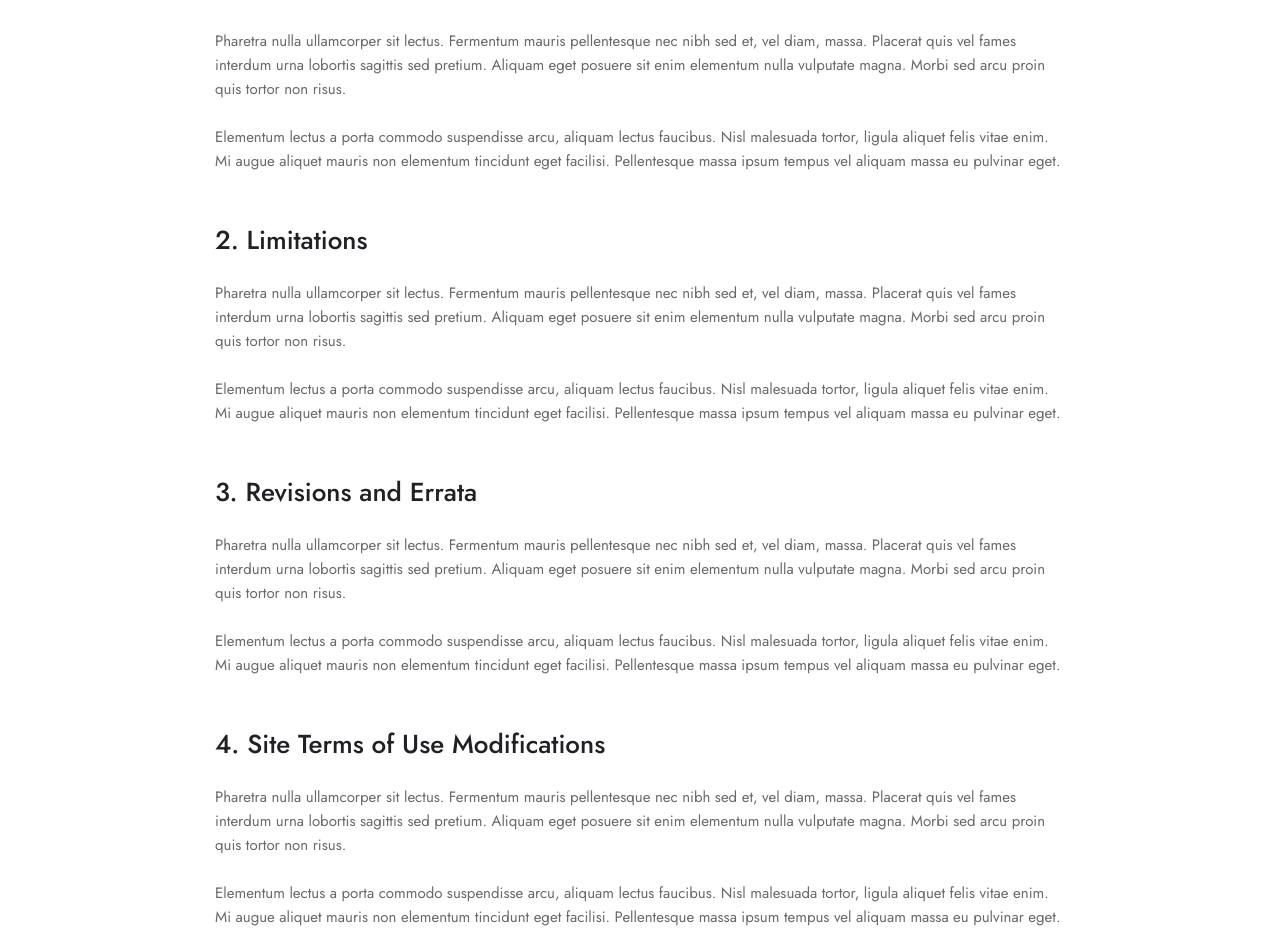
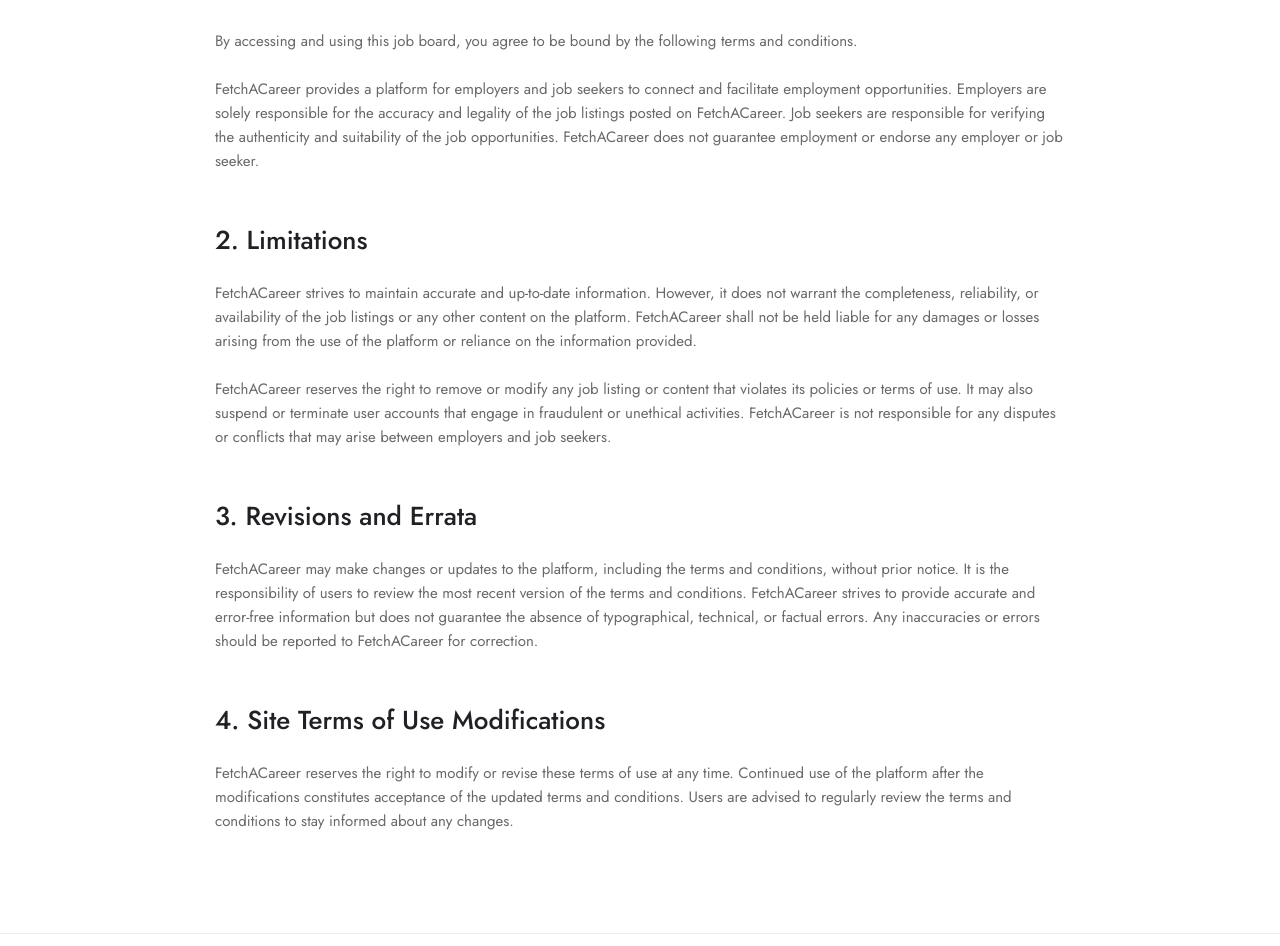
Before and after one commit to Steven-McCombe/construction-recruitment, a Next.js app: page /terms in a window 1280 px wide. Shown: the part 326-1272 px from the top of the page. Built offline with nearby package versions, Linux system fonts and the light colour scheme.

Commit message:
working on menu items

```diff
--- a/components/common/Seo.jsx
+++ b/components/common/Seo.jsx
@@ -4,16 +4,17 @@
   <>
 <Head>
   <title>
-        {pageTitle && `${pageTitle} || Construction Recruitment`}
+    {pageTitle && `${pageTitle}` || `The Job Board`}
   </title>
   <meta
     name="viewport"
     content="width=device-width, initial-scale=1, shrink-to-fit=no"
   />
   <meta charset="UTF-8" />
-      <meta name="description" content="Find skilled construction professionals and rewarding job opportunities in the construction industry. Our construction recruitment website connects employers with talented candidates for various roles such as project managers, architects, engineers, contractors, and tradespeople. Explore candidate profiles, post job listings, and build your dream construction team today." />
-      <meta name="keywords" content="construction recruitment, construction professionals, job opportunities, construction industry, employers, candidates, project managers, architects, engineers, contractors, tradespeople, candidate profiles, job listings, construction team" />
+  <meta name="description" content="Find skilled professionals and rewarding job opportunities in various industries. Our job board connects employers with talented candidates for different roles such as project managers, architects, engineers, developers, designers, marketers, and more. Explore candidate profiles, post job listings, and build your dream team today." />
+  <meta name="keywords" content="job board, job opportunities, employers, candidates, professionals, project managers, architects, engineers, developers, designers, marketers, candidate profiles, job listings, dream team" />
 </Head>
+
   </>
 );
 
--- a/components/header/HeaderNavContent.jsx
+++ b/components/header/HeaderNavContent.jsx
@@ -28,33 +28,9 @@
               isActiveParent(homeItems, router.asPath) ? "current" : ""
             } dropdown`}
           >
-            <span>Home</span>
-            <div className="mega-menu">
-              <div className="mega-menu-bar row pt-0">
-                {homeItems.map((item) => (
-                  <div
-                    className="column col-lg-3 col-md-3 col-sm-12"
-                    key={item.id}
-                  >
-                    <ul>
-                      {item.items.map((menu, i) => (
-                        <li
-                          className={
-                            isActiveLink(menu.routePath, router.asPath)
-                              ? "current"
-                              : ""
-                          }
-                          key={i}
-                        >
-                          <Link href={menu.routePath}>{menu.name}</Link>
-                        </li>
-                      ))}
-                    </ul>
-                  </div>
-                ))}
-              </div>
-            </div>
-          </li>
+            <Link href="/">Home</Link>
+
+            </li>
           {/* End homepage menu items */}
 
           <li
--- a/components/pages-menu/contact/ContactForm.jsx
+++ b/components/pages-menu/contact/ContactForm.jsx
@@ -60,7 +60,7 @@
             id="submit"
             name="submit-form"
           >
-            Send Massage
+            Send Message
           </button>
         </div>
         {/* End .col */}
--- a/components/pages-menu/terms/TermsText.jsx
+++ b/components/pages-menu/terms/TermsText.jsx
@@ -4,68 +4,34 @@
       <div className="text-box">
         <h3>1. Terms</h3>
         <p>
-          Pharetra nulla ullamcorper sit lectus. Fermentum mauris pellentesque
-          nec nibh sed et, vel diam, massa. Placerat quis vel fames interdum
-          urna lobortis sagittis sed pretium. Aliquam eget posuere sit enim
-          elementum nulla vulputate magna. Morbi sed arcu proin quis tortor non
-          risus.{" "}
+          By accessing and using this job board, you agree to be bound by the following terms and conditions.
         </p>
         <p>
-          Elementum lectus a porta commodo suspendisse arcu, aliquam lectus
-          faucibus. Nisl malesuada tortor, ligula aliquet felis vitae enim. Mi
-          augue aliquet mauris non elementum tincidunt eget facilisi.
-          Pellentesque massa ipsum tempus vel aliquam massa eu pulvinar eget.{" "}
+          FetchACareer provides a platform for employers and job seekers to connect and facilitate employment opportunities. Employers are solely responsible for the accuracy and legality of the job listings posted on FetchACareer. Job seekers are responsible for verifying the authenticity and suitability of the job opportunities. FetchACareer does not guarantee employment or endorse any employer or job seeker.
         </p>
       </div>
 
       <div className="text-box">
         <h3>2. Limitations</h3>
         <p>
-          Pharetra nulla ullamcorper sit lectus. Fermentum mauris pellentesque
-          nec nibh sed et, vel diam, massa. Placerat quis vel fames interdum
-          urna lobortis sagittis sed pretium. Aliquam eget posuere sit enim
-          elementum nulla vulputate magna. Morbi sed arcu proin quis tortor non
-          risus.{" "}
+          FetchACareer strives to maintain accurate and up-to-date information. However, it does not warrant the completeness, reliability, or availability of the job listings or any other content on the platform. FetchACareer shall not be held liable for any damages or losses arising from the use of the platform or reliance on the information provided.
         </p>
         <p>
-          Elementum lectus a porta commodo suspendisse arcu, aliquam lectus
-          faucibus. Nisl malesuada tortor, ligula aliquet felis vitae enim. Mi
-          augue aliquet mauris non elementum tincidunt eget facilisi.
-          Pellentesque massa ipsum tempus vel aliquam massa eu pulvinar eget.{" "}
+          FetchACareer reserves the right to remove or modify any job listing or content that violates its policies or terms of use. It may also suspend or terminate user accounts that engage in fraudulent or unethical activities. FetchACareer is not responsible for any disputes or conflicts that may arise between employers and job seekers.
         </p>
       </div>
 
       <div className="text-box">
         <h3>3. Revisions and Errata</h3>
         <p>
-          Pharetra nulla ullamcorper sit lectus. Fermentum mauris pellentesque
-          nec nibh sed et, vel diam, massa. Placerat quis vel fames interdum
-          urna lobortis sagittis sed pretium. Aliquam eget posuere sit enim
-          elementum nulla vulputate magna. Morbi sed arcu proin quis tortor non
-          risus.{" "}
-        </p>
-        <p>
-          Elementum lectus a porta commodo suspendisse arcu, aliquam lectus
-          faucibus. Nisl malesuada tortor, ligula aliquet felis vitae enim. Mi
-          augue aliquet mauris non elementum tincidunt eget facilisi.
-          Pellentesque massa ipsum tempus vel aliquam massa eu pulvinar eget.{" "}
+          FetchACareer may make changes or updates to the platform, including the terms and conditions, without prior notice. It is the responsibility of users to review the most recent version of the terms and conditions. FetchACareer strives to provide accurate and error-free information but does not guarantee the absence of typographical, technical, or factual errors. Any inaccuracies or errors should be reported to FetchACareer for correction.
         </p>
       </div>
 
       <div className="text-box">
         <h3>4. Site Terms of Use Modifications</h3>
         <p>
-          Pharetra nulla ullamcorper sit lectus. Fermentum mauris pellentesque
-          nec nibh sed et, vel diam, massa. Placerat quis vel fames interdum
-          urna lobortis sagittis sed pretium. Aliquam eget posuere sit enim
-          elementum nulla vulputate magna. Morbi sed arcu proin quis tortor non
-          risus.{" "}
-        </p>
-        <p>
-          Elementum lectus a porta commodo suspendisse arcu, aliquam lectus
-          faucibus. Nisl malesuada tortor, ligula aliquet felis vitae enim. Mi
-          augue aliquet mauris non elementum tincidunt eget facilisi.
-          Pellentesque massa ipsum tempus vel aliquam massa eu pulvinar eget.{" "}
+          FetchACareer reserves the right to modify or revise these terms of use at any time. Continued use of the platform after the modifications constitutes acceptance of the updated terms and conditions. Users are advised to regularly review the terms and conditions to stay informed about any changes.
         </p>
       </div>
     </>
--- a/data/mainMenuData.js
+++ b/data/mainMenuData.js
@@ -3,89 +3,11 @@
         id: 1,
         items: [
             {
-                name: "Home Page 01",
+                name: "Home",
                 routePath: "/",
             },
-            {
-                name: "Home Page 02",
-                routePath: "/home-2",
-            },
-            {
-                name: "Home Page 03",
-                routePath: "/home-3",
-            },
-            {
-                name: "Home Page 04",
-                routePath: "/home-4",
-            },
-            {
-                name: "Home Page 05",
-                routePath: "/home-5",
-            },
-        ],
-    },
-    {
-        id: 2,
-        items: [
-            {
-                name: "Home Page 06",
-                routePath: "/home-6",
-            },
-            {
-                name: "Home Page 07",
-                routePath: "/home-7",
-            },
-            {
-                name: "Home Page 08",
-                routePath: "/home-8",
-            },
-            {
-                name: "Home Page 09",
-                routePath: "/home-9",
-            },
-            {
-                name: "Home Page 10",
-                routePath: "/home-10",
-            },
-        ],
-    },
-    {
-        id: 3,
-        items: [
-            {
-                name: "Home Page 11",
-                routePath: "/home-11",
-            },
-            {
-                name: "Home Page 12",
-                routePath: "/home-12",
-            },
-            {
-                name: "Home Page 13",
-                routePath: "/home-13",
-            },
-            {
-                name: "Home Page 14",
-                routePath: "/home-14",
-            },
-            {
-                name: "Home Page 15",
-                routePath: "/home-15",
-            },
-        ],
-    },
-    {
-        id: 4,
-        items: [
-            {
-                name: "Home Page 16",
-                routePath: "/home-16",
-            },
-            {
-                name: "Home Page 17",
-                routePath: "/home-17",
-            },
-        ],
+
+        ]
     },
 ];
 
--- a/pages/index.js
+++ b/pages/index.js
@@ -5,7 +5,7 @@
 const index = () => {
     return (
         <>
-            <Seo pageTitle="Home-1" />
+            <Seo pageTitle="The Job Board" />
             <Home1 />
         </>
     );
```
Also changed, not shown: components/pages-menu/about/IntroDescriptions.jsx (+12 -15 lines). Lines whose indentation alone changed are shown as unchanged.
